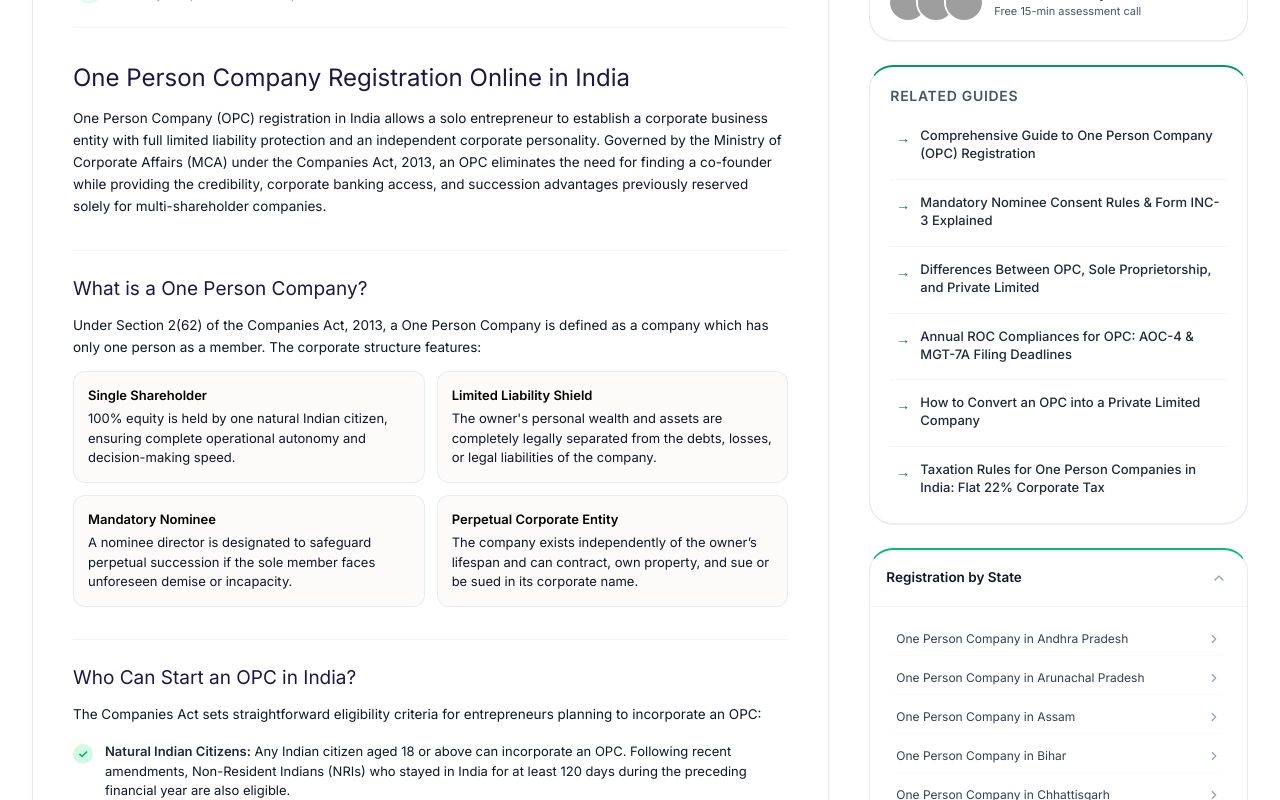
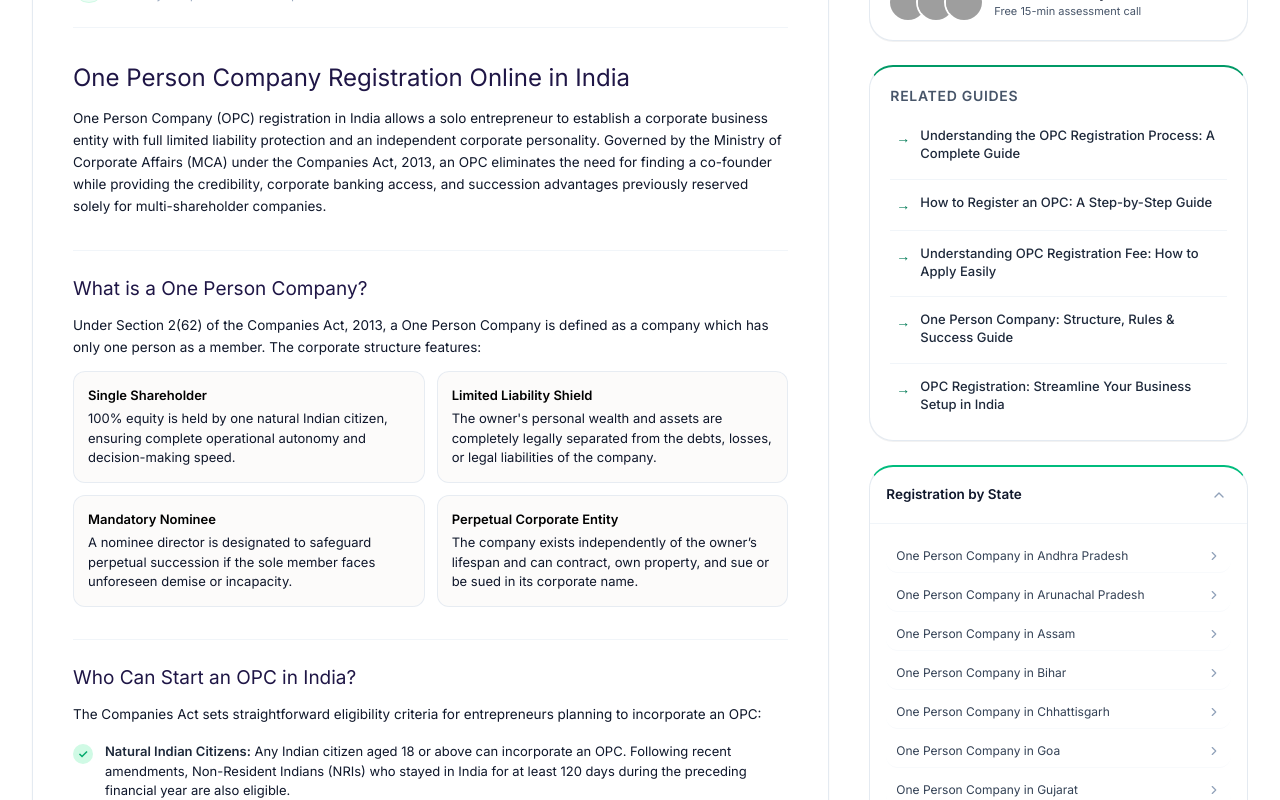
Before and after one commit to MohammedThalhaA/Merrafilings, a Next.js app: page /one-person-company in a window 1280 px wide. Shown: the part 4200-5000 px from the top of the page. Built offline with nearby package versions, Linux system fonts and the light colour scheme; grey boxes are pictures that could not be loaded.

Commit message:
fix(opc): link 5 related guide pages in sidebar and add dedicated handbook cards in main content

```diff
--- a/src/app/one-person-company/page.tsx
+++ b/src/app/one-person-company/page.tsx
@@ -32,6 +32,8 @@ import {
   FileCheck,
   Globe2,
 } from "lucide-react";
+
+import Link from "next/link";
 
 const OPC_DOCUMENTS_TABLE = [
   {
@@ -376,12 +378,26 @@ const FORM_FEATURES = [
 ];
 
 const RELATED_GUIDES = [
-  "Comprehensive Guide to One Person Company (OPC) Registration",
-  "Mandatory Nominee Consent Rules & Form INC-3 Explained",
-  "Differences Between OPC, Sole Proprietorship, and Private Limited",
-  "Annual ROC Compliances for OPC: AOC-4 & MGT-7A Filing Deadlines",
-  "How to Convert an OPC into a Private Limited Company",
-  "Taxation Rules for One Person Companies in India: Flat 22% Corporate Tax",
+  {
+    title: "Understanding the OPC Registration Process: A Complete Guide",
+    href: "/one-person-company/opc-registration-process-guide",
+  },
+  {
+    title: "How to Register an OPC: A Step-by-Step Guide",
+    href: "/one-person-company/register-an-opc-stepbystep-guide",
+  },
+  {
+    title: "Understanding OPC Registration Fee: How to Apply Easily",
+    href: "/one-person-company/opc-registration-fee-how-to-apply-easily",
+  },
+  {
+    title: "One Person Company: Structure, Rules & Success Guide",
+    href: "/one-person-company/understanding-one-person-company-structure",
+  },
+  {
+    title: "OPC Registration: Streamline Your Business Setup in India",
+    href: "/one-person-company/opc-registration-streamline-your-business-setup",
+  },
 ];
 
 const RELATED_SERVICES_TAGS = [
@@ -823,6 +839,45 @@ function OpcGuideContent() {
                   </div>
                 </div>
               </div>
+
+              {/* Section: Official OPC Registration Guides & Handbooks */}
+              <div className="border-t border-slate-100 pt-8 mt-2">
+                <div className="mb-5">
+                  <div className="inline-flex items-center gap-1.5 px-3 py-1 rounded-full bg-emerald-50 border border-emerald-200 text-emerald-800 text-[11px] font-semibold uppercase tracking-wider mb-2">
+                    <Sparkles className="w-3.5 h-3.5 text-emerald-600" />
+                    <span>In-Depth Regulatory Handbooks</span>
+                  </div>
+                  <h3 className="text-[20px] sm:text-[22px] font-normal text-[#1F1646]">
+                    Official One Person Company Knowledge Guides
+                  </h3>
+                  <p className="text-xs sm:text-[13px] text-slate-700 mt-1 leading-relaxed">
+                    Step-by-step statutory roadmaps, government fee schedules, and incorporation procedures curated by Chartered Accountants and Company Secretaries.
+                  </p>
+                </div>
+
+                <div className="grid grid-cols-1 sm:grid-cols-2 gap-4">
+                  {RELATED_GUIDES.map((guide, idx) => (
+                    <Link
+                      key={idx}
+                      href={guide.href}
+                      className="p-5 rounded-2xl bg-white border border-slate-200/90 shadow-2xs hover:border-emerald-500 hover:shadow-lg hover:-translate-y-1 transition-all duration-300 group flex flex-col justify-between cursor-pointer"
+                    >
+                      <div>
+                        <div className="w-9 h-9 rounded-xl bg-emerald-50 text-emerald-700 flex items-center justify-center mb-3 font-bold text-xs border border-emerald-200/70 group-hover:bg-emerald-600 group-hover:text-white transition-colors">
+                          0{idx + 1}
+                        </div>
+                        <h4 className="text-[14px] sm:text-[14.5px] font-bold text-slate-950 group-hover:text-emerald-700 transition-colors leading-snug">
+                          {guide.title}
+                        </h4>
+                      </div>
+                      <div className="mt-4 pt-3 border-t border-slate-100 flex items-center justify-between text-xs font-semibold text-emerald-700">
+                        <span>Read Full Guide</span>
+                        <ArrowRight className="w-4 h-4 group-hover:translate-x-1 transition-transform" />
+                      </div>
+                    </Link>
+                  ))}
+                </div>
+              </div>
     </>
   );
 }
--- a/src/components/Footer.tsx
+++ b/src/components/Footer.tsx
@@ -70,6 +70,7 @@ export default function Footer() {
         { name: "Trademark Search Engine", href: "#tm-search" },
         { name: "HSN / SAC Code Finder", href: "#hsn-finder" },
         { name: "Income Tax Calculator", href: "#it-calc" },
+        { name: "OPC Registration Guide", href: "/one-person-company/opc-registration-process-guide" },
         { name: "Startup Cost Estimator", href: "#cost-calc" },
         { name: "Merra Client Workspace", href: "#workspace" },
       ],
```
